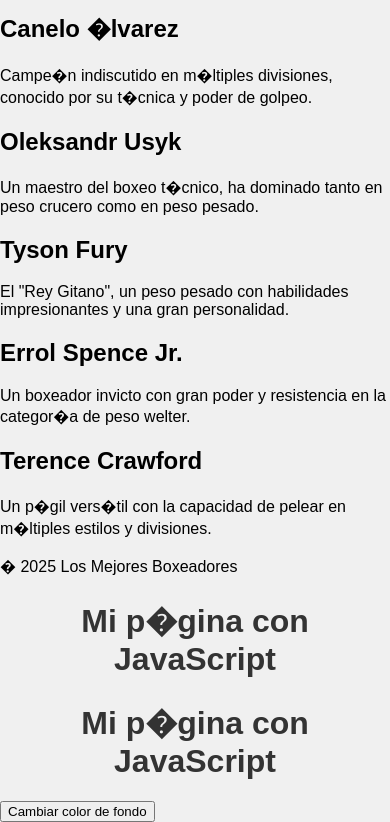
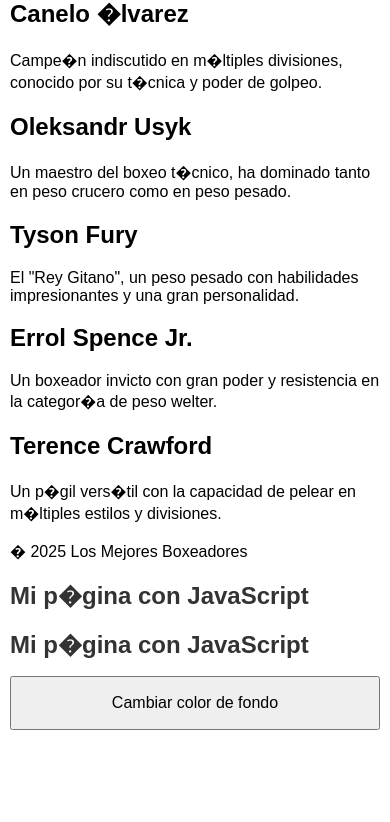
Before and after one commit to eLeX-hub/Digit, a plain HTML site: page index.html in a window 390 px wide. Shown: the part 106-928 px from the top of the page. After the commit the page ends 846 px from the top, so only its background shows below. Drawn offline with Linux system fonts and the light colour scheme.

Commit message:
commit con responsividad

```diff
--- a/styles.css
+++ b/styles.css
@@ -10,3 +10,20 @@ h1 {
   color: #333;
   text-align: center;
 }
+@media (max-width: 768px) {
+  body {
+    background-color: #ffffff;
+    padding: 10px;
+  }
+
+  h1 {
+    font-size: 1.5rem;
+    text-align: left;
+  }
+
+  button {
+    width: 100%;
+    padding: 1rem;
+    font-size: 1rem;
+  }
+}
```
Also changed, not shown: 1 other file.
